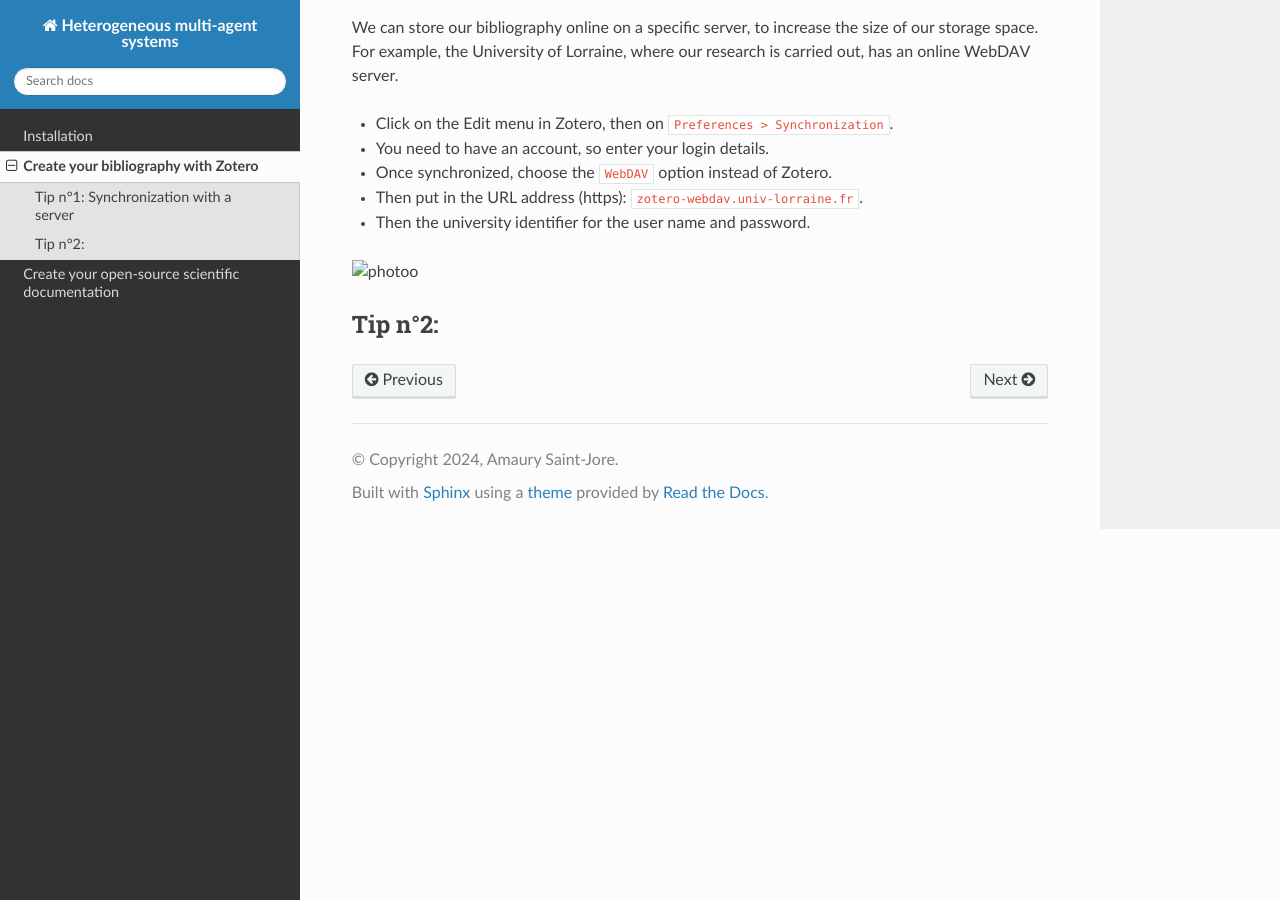
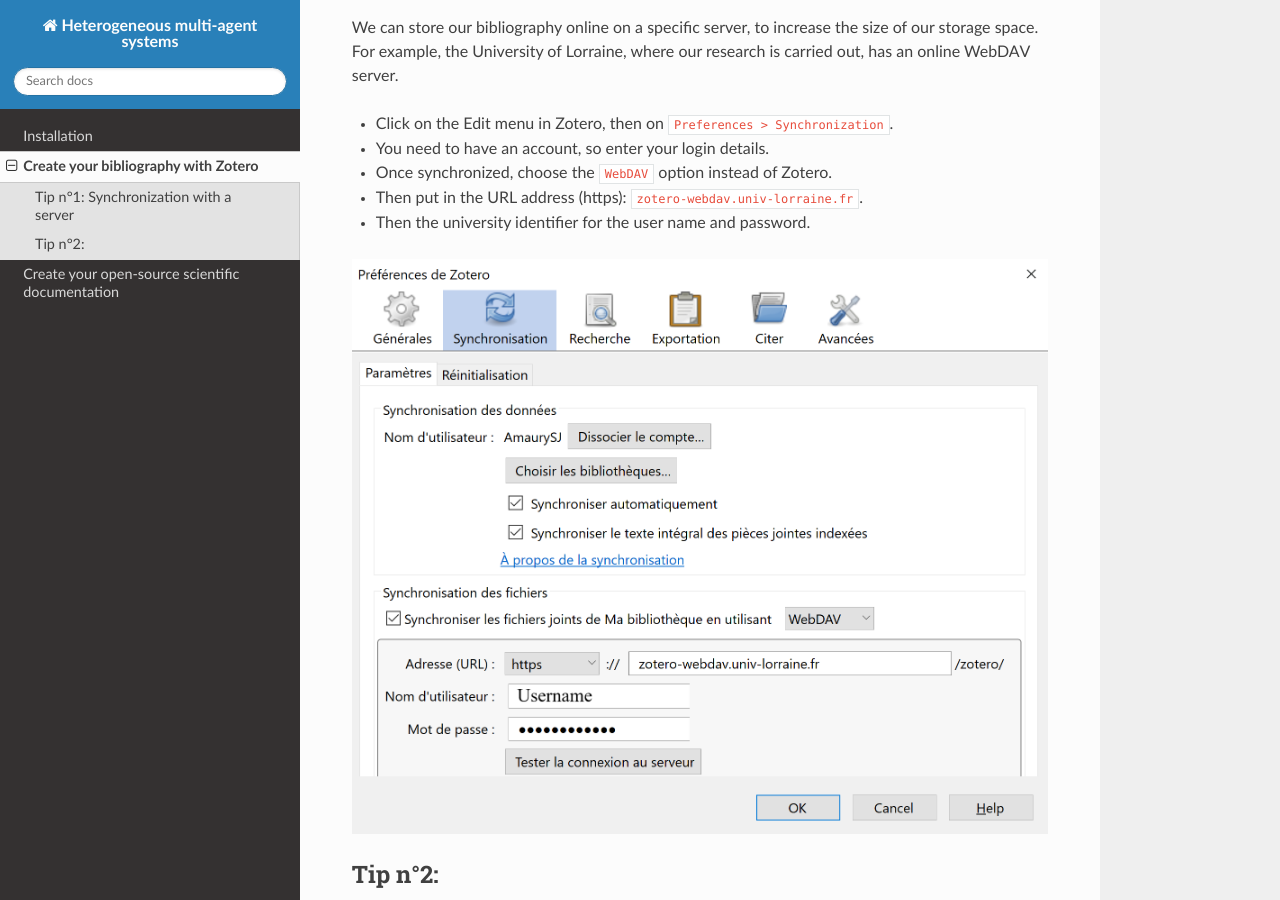
Before and after one commit to Amaury-SJ/heterogeneous-multi-agent-systems, a Sphinx documentation site: the page built from docs/source/zotero.md, in a window 1280 px wide and 900 px high, scrolled down 440 px. Built offline with Sphinx 7.4.7 and the Read the Docs theme 2.0.0, drawn with Linux system fonts in a browser that asks for light colours.

Commit message:
zotero tuto

```diff
--- a/docs/source/zotero.md
+++ b/docs/source/zotero.md
@@ -16,7 +16,7 @@
 - Then put in the URL address (https): `zotero-webdav.univ-lorraine.fr`.
 - Then the university identifier for the user name and password.
 
-![photoo](/docs/source/photos/zotero_tutorial.png "San Juan Mountains")
+![du texte](/photos/zotero_tutorial.png "Zotero tutorial")
 
 ## Tip n°2:
 
```
Also changed, not shown: docs/source/photos/zotero_tutorial.png.
